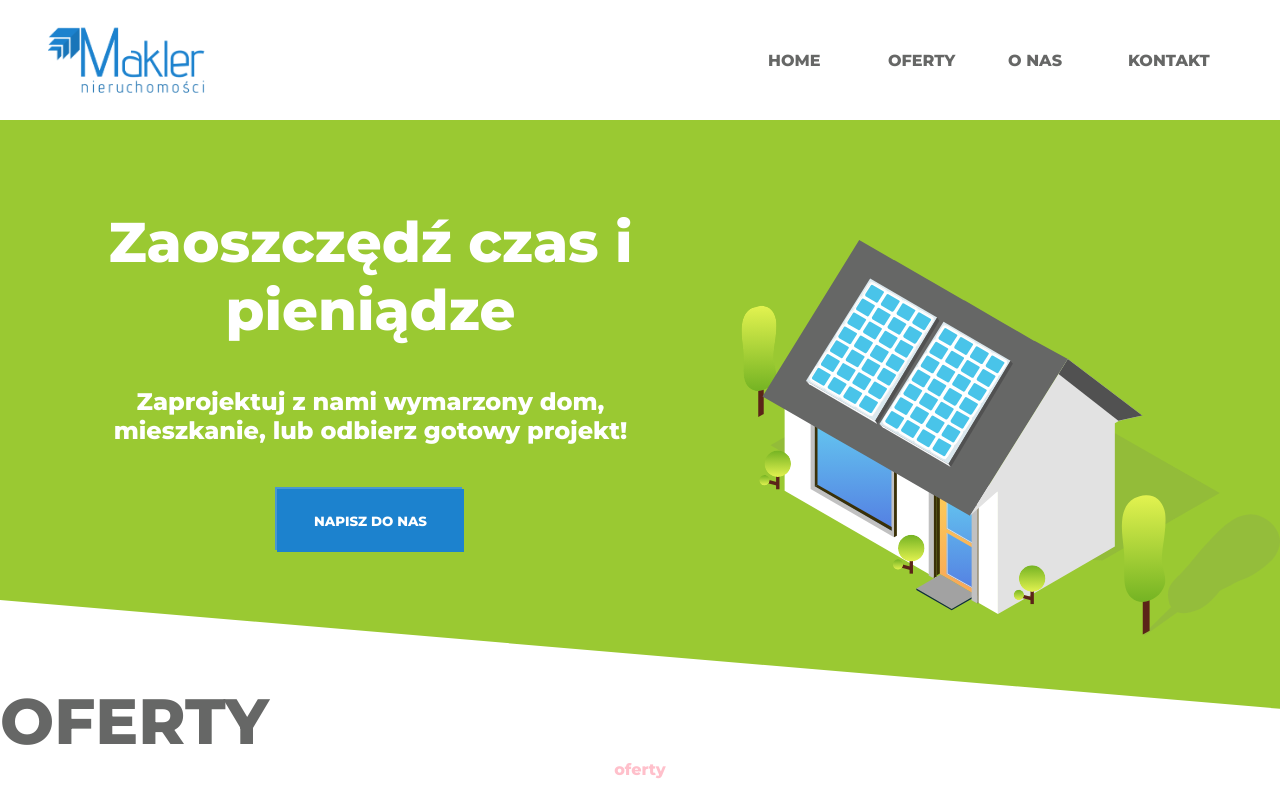
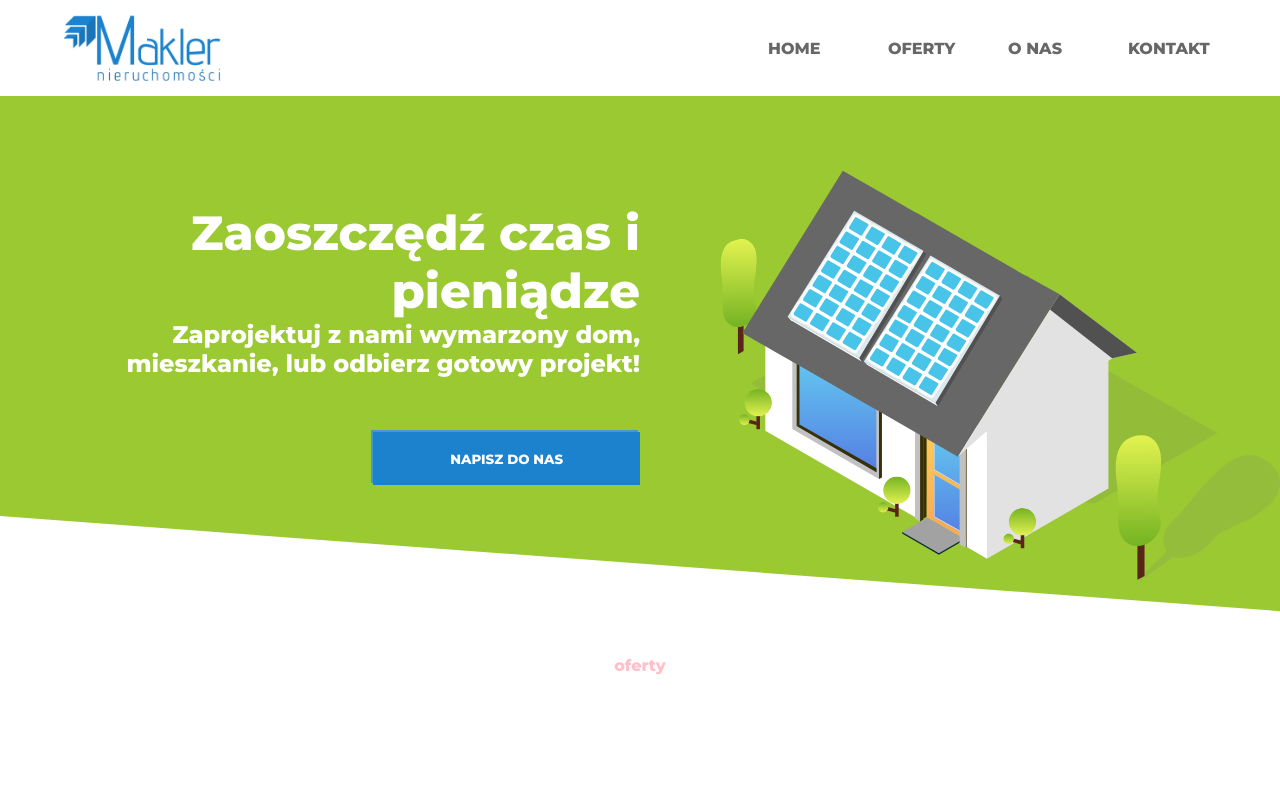
Before and after one commit to Pawson199/Makler-Inwestycje, a React (Create React App) app: page / in a window 1280 px wide. Built offline with nearby package versions, Linux system fonts and the light colour scheme.

Commit message:
1 part of homepage - css - image and description

```diff
--- a/public/styles/_burger.scss
+++ b/public/styles/_burger.scss
@@ -10,7 +10,7 @@
     align-items: center;
     padding:0;
     margin:0;
-    z-index: 4;
+    z-index: 99;
         li{
             display:flex;
             justify-content: center;
--- a/public/styles/_home.scss
+++ b/public/styles/_home.scss
@@ -1,15 +1,7 @@
 @import './queries';
 
-.home_intro{
-    width: 100%;
-   height: 40em;
-    background-color:rgba(0,0,0,0);
-    color: white;
-    position: relative;
-    @include  display-flex(row, center)
-}
-
-.home_intro::after{
+.home_desc::after{
+    z-index: -4;
     content: "";
     position: absolute;
     background-color: #9AC932;
@@ -19,31 +11,49 @@
 }
 
 .home_desc{
-    text-align: center;
+    height: 35em;
     z-index: 4;
+    width: 100%;
+    display: grid;
+    position: relative;
+    grid-template-columns: 100%;
+    grid-template-rows: repeat(6,1fr);
 
+        .desc_holder{
+            grid-area: 1 / 1 / 7 / 2;
+            width: 50%;
             height: 100%;
-    font-size: 1em;
+            justify-self:left;
+            color: white;
+            padding-left: 4em;
+            box-sizing: border-box;
             display: grid;
-    grid-template-rows: repeat(4, auto);
+            grid-template-columns: 1fr;
+            grid-template-rows: 40% 20% 25% ;
+            z-index: -2;
+        }
           h1{
-            font-size:3.5em;
+                @include font-size(3em,2em);
+                width:100%;
+                margin: 0;
                 align-self: end;
-            justify-self: center;
-            max-width:80%;
+                text-align: right;
+            }
+            h2{
+                @include font-size(1.5em,1em);
+                width:100%;
+                text-align: right;
+
                 margin: 0;
             }
-        h2{
-            margin: auto;
-            font-size:1.8m;
-            align-self: center;
-            max-width: 70%;
+            .button_holder{
+                width:100%;
+                display: flex;
+                justify-content: flex-end;
             }
             button{
-            height: 60%;
-            width: 14em;
-            align-self: start;
-            justify-self: center;
+                width: 20em;
+                height: 4em;
                 background-color: #1C82CE;
                 color: white;
                 position: relative;
@@ -59,7 +69,7 @@
                 top: -2px;
                 left: -2px;
                 height: 100%;
-            width: 14em;
+                width: 100%;
                 align-self: start;
                 justify-self: center;
                 background-color: #4897D2;
@@ -67,22 +77,26 @@
                 z-index: -5;
             }
 
-        h3{
-            font-size:4em;
-            align-self: end;
-            justify-self: start;
-            color: #666766;
-            margin: 0;
-        }
 }
 
 .home_image{
     max-width: 50%;
-    max-height: 100%;
+    min-width: 50%;
+    height: 100%;
     z-index: 3;
+    grid-area: 1 / 1 / 7 / 2;
+    justify-self: end;
+    display: flex;
+    justify-content: center;
+    align-items: center;
+    padding-right: auto;
+    box-sizing: border-box;
 }
 
 .home_image img{
+    padding-left: 5em;
     max-width: 100%;
-    height: auto;
+    min-height: 90%;
+    box-sizing: border-box;
+    margin-right: auto;
 }
--- a/public/styles/style.css
+++ b/public/styles/style.css
@@ -1,41 +1,6 @@
 html {
   font-family: 'Montserrat', sans-serif;
-}
-
-@media only screen and (max-width: 900px) {
-  html {
-    display: -webkit-box;
-    display: -ms-flexbox;
-    display: flex;
-    -webkit-box-pack: center;
-        -ms-flex-pack: center;
-            justify-content: center;
-    -webkit-box-align: center;
-        -ms-flex-align: center;
-            align-items: center;
-    -webkit-box-orient: vertical;
-    -webkit-box-direction: normal;
-        -ms-flex-direction: column;
-            flex-direction: column;
-  }
-}
-
-@media only screen and (min-width: 900px) {
-  html {
-    display: -webkit-box;
-    display: -ms-flexbox;
-    display: flex;
-    -webkit-box-pack: center;
-        -ms-flex-pack: center;
-            justify-content: center;
-    -webkit-box-align: center;
-        -ms-flex-align: center;
-            align-items: center;
-    -webkit-box-orient: vertical;
-    -webkit-box-direction: normal;
-        -ms-flex-direction: column;
-            flex-direction: column;
-  }
+  height: 100%;
 }
 
 body {
@@ -45,7 +10,7 @@ body {
 
 body .menu {
   max-width: 95%;
-  min-height: 15vh;
+  min-height: 6em;
   margin: 0 auto 0 auto;
   padding: 0;
 }
@@ -89,7 +54,7 @@ body .menu {
 body .menu img {
   width: 10em;
   height: auto;
-  padding-left: 1em;
+  padding-left: 2em;
 }
 
 body .menu ul {
@@ -163,7 +128,7 @@ body .menu .burgerek {
           align-items: center;
   padding: 0;
   margin: 0;
-  z-index: 4;
+  z-index: 99;
 }
 
 body .menu .burgerek li {
@@ -239,51 +204,8 @@ body .container div {
   color: pink;
 }
 
-body .container .home_intro {
-  width: 100%;
-  height: 40em;
-  background-color: rgba(0, 0, 0, 0);
-  color: white;
-  position: relative;
-}
-
-@media only screen and (max-width: 900px) {
-  body .container .home_intro {
-    display: -webkit-box;
-    display: -ms-flexbox;
-    display: flex;
-    -webkit-box-pack: center;
-        -ms-flex-pack: center;
-            justify-content: center;
-    -webkit-box-align: center;
-        -ms-flex-align: center;
-            align-items: center;
-    -webkit-box-orient: vertical;
-    -webkit-box-direction: normal;
-        -ms-flex-direction: column;
-            flex-direction: column;
-  }
-}
-
-@media only screen and (min-width: 900px) {
-  body .container .home_intro {
-    display: -webkit-box;
-    display: -ms-flexbox;
-    display: flex;
-    -webkit-box-pack: center;
-        -ms-flex-pack: center;
-            justify-content: center;
-    -webkit-box-align: center;
-        -ms-flex-align: center;
-            align-items: center;
-    -webkit-box-orient: horizontal;
-    -webkit-box-direction: normal;
-        -ms-flex-direction: row;
-            flex-direction: row;
-  }
-}
-
-body .container .home_intro::after {
+body .container .home_desc::after {
+  z-index: -4;
   content: "";
   position: absolute;
   background-color: #9AC932;
@@ -294,44 +216,93 @@ body .container .home_intro::after {
 }
 
 body .container .home_desc {
-  text-align: center;
+  height: 35em;
   z-index: 4;
-  height: 100%;
-  font-size: 1em;
+  width: 100%;
   display: -ms-grid;
   display: grid;
-  -ms-grid-rows: (auto)[4];
-      grid-template-rows: repeat(4, auto);
+  position: relative;
+  -ms-grid-columns: 100%;
+      grid-template-columns: 100%;
+  -ms-grid-rows: (1fr)[6];
+      grid-template-rows: repeat(6, 1fr);
+}
+
+body .container .home_desc .desc_holder {
+  -ms-grid-row: 1;
+  -ms-grid-row-span: 6;
+  -ms-grid-column: 1;
+  -ms-grid-column-span: 1;
+  grid-area: 1 / 1 / 7 / 2;
+  width: 50%;
+  height: 100%;
+  -ms-grid-column-align: left;
+      justify-self: left;
+  color: white;
+  padding-left: 4em;
+  -webkit-box-sizing: border-box;
+          box-sizing: border-box;
+  display: -ms-grid;
+  display: grid;
+  -ms-grid-columns: 1fr;
+      grid-template-columns: 1fr;
+  -ms-grid-rows: 40% 20% 25%;
+      grid-template-rows: 40% 20% 25%;
+  z-index: -2;
 }
 
 body .container .home_desc h1 {
-  font-size: 3.5em;
+  width: 100%;
+  margin: 0;
   -ms-flex-item-align: end;
       -ms-grid-row-align: end;
       align-self: end;
-  -ms-grid-column-align: center;
-      justify-self: center;
-  max-width: 80%;
+  text-align: right;
+}
+
+@media only screen and (max-width: 900px) {
+  body .container .home_desc h1 {
+    font-size: 2em;
+  }
+}
+
+@media only screen and (min-width: 900px) {
+  body .container .home_desc h1 {
+    font-size: 3em;
+  }
+}
+
+body .container .home_desc h2 {
+  width: 100%;
+  text-align: right;
   margin: 0;
 }
 
-body .container .home_desc h2 {
-  margin: auto;
-  font-size: 1.8m;
-  -ms-flex-item-align: center;
-      -ms-grid-row-align: center;
-      align-self: center;
-  max-width: 70%;
+@media only screen and (max-width: 900px) {
+  body .container .home_desc h2 {
+    font-size: 1em;
+  }
+}
+
+@media only screen and (min-width: 900px) {
+  body .container .home_desc h2 {
+    font-size: 1.5em;
+  }
+}
+
+body .container .home_desc .button_holder {
+  width: 100%;
+  display: -webkit-box;
+  display: -ms-flexbox;
+  display: flex;
+  -webkit-box-pack: end;
+      -ms-flex-pack: end;
+          justify-content: flex-end;
 }
 
 body .container .home_desc button {
-  height: 60%;
-  width: 14em;
-  -ms-flex-item-align: start;
-      -ms-grid-row-align: start;
-      align-self: start;
-  -ms-grid-column-align: center;
-      justify-self: center;
+  width: 20em;
+  height: 4em;
   background-color: #1C82CE;
   color: white;
   position: relative;
@@ -349,7 +320,7 @@ body .container .home_desc button::after {
   top: -2px;
   left: -2px;
   height: 100%;
-  width: 14em;
+  width: 100%;
   -ms-flex-item-align: start;
       -ms-grid-row-align: start;
       align-self: start;
@@ -360,25 +331,37 @@ body .container .home_desc button::after {
   z-index: -5;
 }
 
-body .container .home_desc h3 {
-  font-size: 4em;
-  -ms-flex-item-align: end;
-      -ms-grid-row-align: end;
-      align-self: end;
-  -ms-grid-column-align: start;
-      justify-self: start;
-  color: #666766;
-  margin: 0;
-}
-
 body .container .home_image {
   max-width: 50%;
-  max-height: 100%;
+  min-width: 50%;
+  height: 100%;
   z-index: 3;
+  -ms-grid-row: 1;
+  -ms-grid-row-span: 6;
+  -ms-grid-column: 1;
+  -ms-grid-column-span: 1;
+  grid-area: 1 / 1 / 7 / 2;
+  justify-self: end;
+  display: -webkit-box;
+  display: -ms-flexbox;
+  display: flex;
+  -webkit-box-pack: center;
+      -ms-flex-pack: center;
+          justify-content: center;
+  -webkit-box-align: center;
+      -ms-flex-align: center;
+          align-items: center;
+  padding-right: auto;
+  -webkit-box-sizing: border-box;
+          box-sizing: border-box;
 }
 
 body .container .home_image img {
+  padding-left: 5em;
   max-width: 100%;
-  height: auto;
+  min-height: 90%;
+  -webkit-box-sizing: border-box;
+          box-sizing: border-box;
+  margin-right: auto;
 }
 /*# sourceMappingURL=style.css.map */
--- a/public/styles/style.scss
+++ b/public/styles/style.scss
@@ -1,8 +1,8 @@
 @import './queries';
 
 html{
-    @include display-flex(column, center);
     font-family: 'Montserrat', sans-serif;
+    height: 100%;
 }
 
 body{
@@ -10,14 +10,14 @@ body{
     margin: 0;
     .menu{
         max-width: 95%;
-        min-height: 15vh;
+        min-height: 6em;
         margin: 0 auto 0 auto;
         padding: 0;
         @include display-flex(row, space-between);
             img{
                 width: 10em;
                 height: auto;
-                padding-left: 1em;
+                padding-left: 2em;
             }
             ul{
                 @include display-flex(row, center);
--- a/src/pages/Home.js
+++ b/src/pages/Home.js
@@ -4,17 +4,18 @@ import homomom from '../images/home.svg'
 export default function Home() {
     return (
         <>
-            <div className="home_intro" >
                 <span className="home_desc">
-                <h1>Zaoszczędź czas i pieniądze</h1>
-                    <h2>Zaprojektuj z nami wymarzony dom, <br/> mieszkanie, lub odbierz gotowy projekt!</h2>
-                    <button className="home_intro_button" >NAPISZ DO NAS</button>
-                    <h3>OFERTY</h3>
+                    <div className="desc_holder" >
+                        <h1>Zaoszczędź czas i pieniądze</h1>
+                        <h2>Zaprojektuj z nami wymarzony dom, mieszkanie, lub odbierz gotowy projekt!</h2>
+                        <span className="button_holder">
+                            <button className="home_intro_button" >NAPISZ DO NAS</button>
+                        </span>
+                    </div>
+                    <div className="home_image">
+                    <img src={homomom} ></img>
+                    </div>
                 </span>
-                <div className="home_image" >
-                    <img src={homomom} ></img>
-                </div>
-            </div>
             <div>oferty</div>
         </>
     )
```
Also changed, not shown: public/styles/_queries.scss (+10 -0 lines), 1 other file (tests, documents, lock files or other folders). Lines whose indentation alone changed are shown as unchanged.
